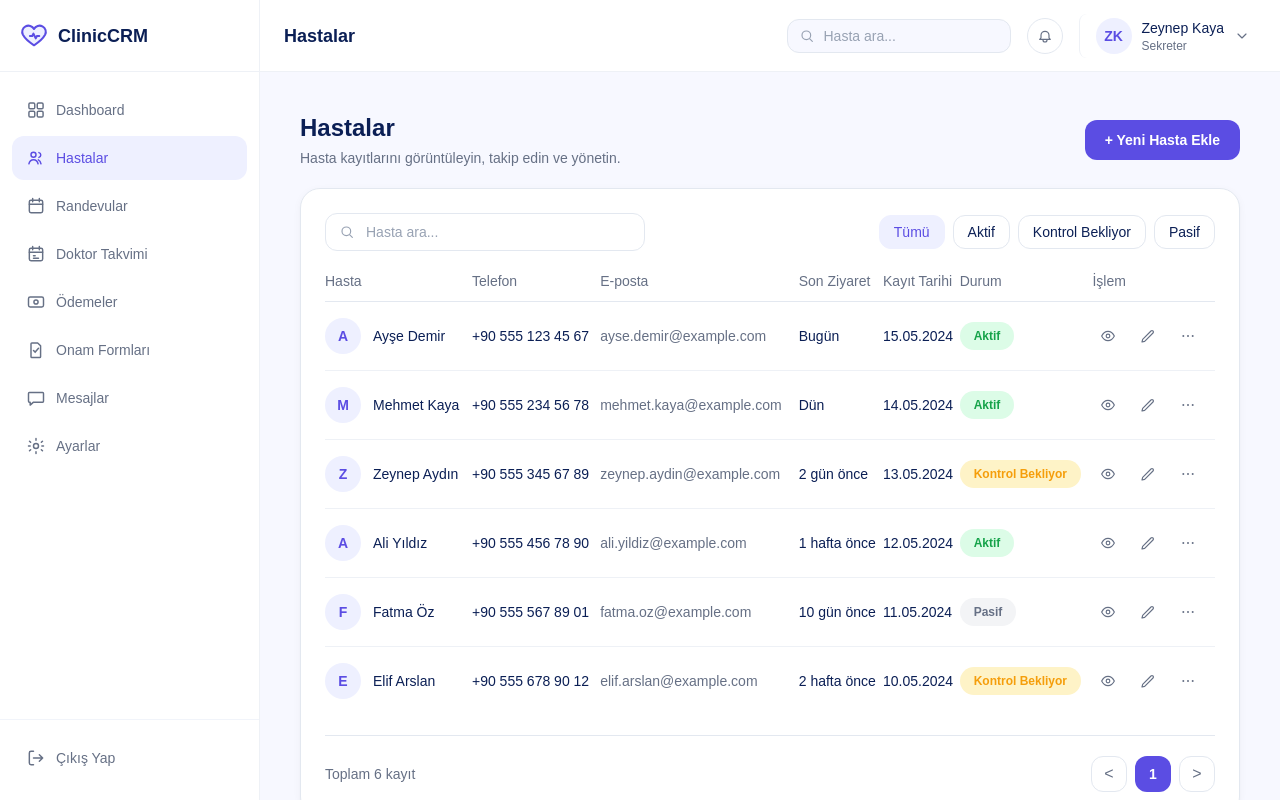
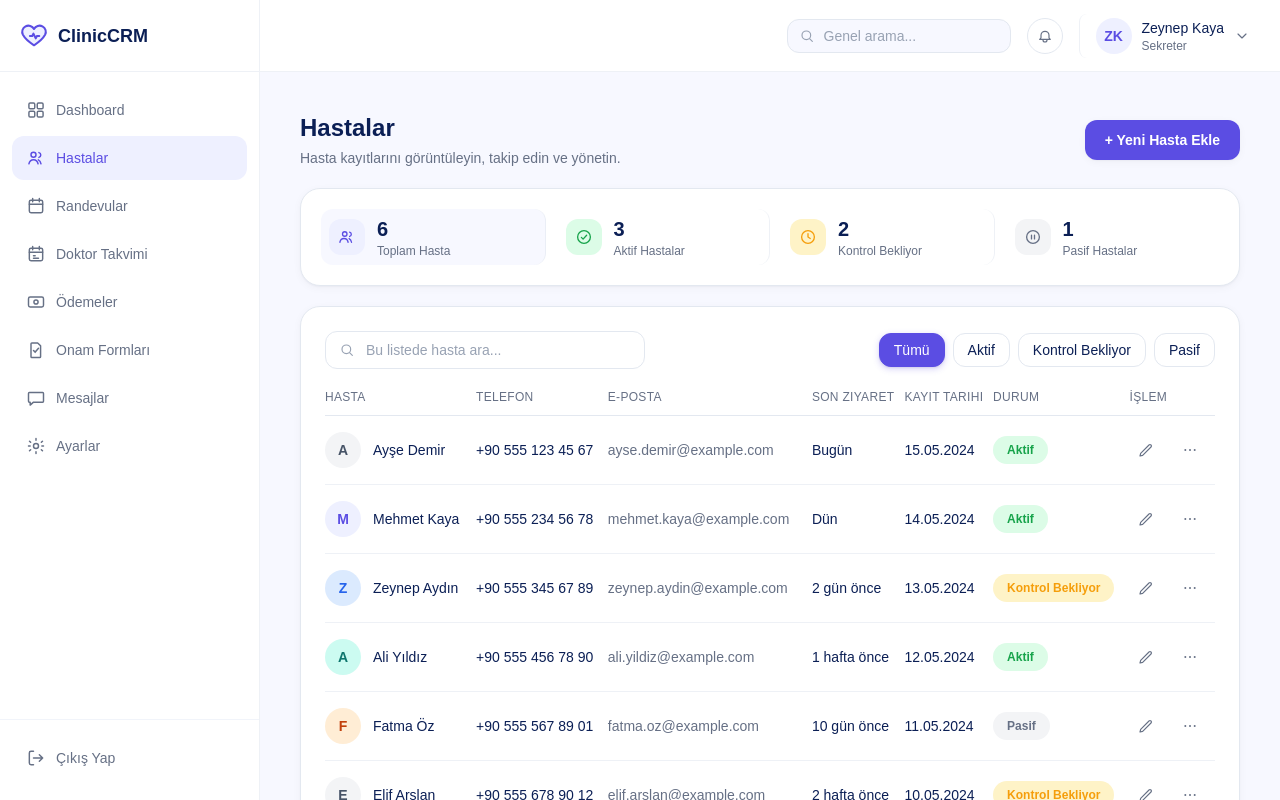
Before and after one commit to zeynep-tuna/clinic-crm, a Next.js app in the folder frontend/: page /secretary/patients in a window 1280 px wide. Built offline with nearby package versions, Linux system fonts and the light colour scheme.

Commit message:
Polish secretary patients page

```diff
--- a/frontend/app/secretary/patients/page.tsx
+++ b/frontend/app/secretary/patients/page.tsx
@@ -1,6 +1,79 @@
-import SecretaryPatientsTable from "@/components/secretary/SecretaryPatientsTable";
+"use client";
+
+import { useState } from "react";
+import SecretaryPatientsTable, { type FilterValue } from "@/components/secretary/SecretaryPatientsTable";
+import { secretaryPatientRows } from "@/data/secretaryPatients";
+
+function UsersIcon() {
+  return (
+    <svg viewBox="0 0 24 24" fill="none" stroke="currentColor" strokeWidth={1.75} className="h-4.5 w-4.5">
+      <circle cx="9" cy="8" r="3" />
+      <path strokeLinecap="round" d="M2.5 19c.6-3 2.7-5 5.5-5s4.9 2 5.5 5" />
+      <path strokeLinecap="round" d="M15.5 5.5a3 3 0 0 1 0 5.8M18 19c-.4-2.3-1.5-4-3.2-4.8" />
+    </svg>
+  );
+}
+
+function CheckCircleIcon() {
+  return (
+    <svg viewBox="0 0 24 24" fill="none" stroke="currentColor" strokeWidth={1.75} className="h-4.5 w-4.5">
+      <circle cx="12" cy="12" r="8.5" />
+      <path strokeLinecap="round" strokeLinejoin="round" d="M8.5 12.5l2.3 2.3 4.7-5.1" />
+    </svg>
+  );
+}
+
+function ClockIcon() {
+  return (
+    <svg viewBox="0 0 24 24" fill="none" stroke="currentColor" strokeWidth={1.75} className="h-4.5 w-4.5">
+      <circle cx="12" cy="12" r="8.5" />
+      <path strokeLinecap="round" strokeLinejoin="round" d="M12 7.5V12l3 2" />
+    </svg>
+  );
+}
+
+function PauseCircleIcon() {
+  return (
+    <svg viewBox="0 0 24 24" fill="none" stroke="currentColor" strokeWidth={1.75} className="h-4.5 w-4.5">
+      <circle cx="12" cy="12" r="8.5" />
+      <path strokeLinecap="round" d="M10 9.5v5M14 9.5v5" />
+    </svg>
+  );
+}
 
 export default function SecretaryPatientsPage() {
+  const [activeFilter, setActiveFilter] = useState<FilterValue>("Tümü");
+
+  const total = secretaryPatientRows.length;
+  const activeCount = secretaryPatientRows.filter((patient) => patient.status === "Aktif").length;
+  const pendingCount = secretaryPatientRows.filter((patient) => patient.status === "Kontrol Bekliyor").length;
+  const inactiveCount = secretaryPatientRows.filter((patient) => patient.status === "Pasif").length;
+
+  const summaryItems: { label: string; value: number; icon: React.ReactNode; color: string; filterValue: FilterValue }[] = [
+    { label: "Toplam Hasta", value: total, icon: <UsersIcon />, color: "bg-[#EEF0FF] text-[#5B4DE3]", filterValue: "Tümü" },
+    {
+      label: "Aktif Hastalar",
+      value: activeCount,
+      icon: <CheckCircleIcon />,
+      color: "bg-[#DCFCE7] text-[#16A34A]",
+      filterValue: "Aktif",
+    },
+    {
+      label: "Kontrol Bekliyor",
+      value: pendingCount,
+      icon: <ClockIcon />,
+      color: "bg-[#FEF3C7] text-[#F59E0B]",
+      filterValue: "Kontrol Bekliyor",
+    },
+    {
+      label: "Pasif Hastalar",
+      value: inactiveCount,
+      icon: <PauseCircleIcon />,
+      color: "bg-[#F3F4F6] text-[#667085]",
+      filterValue: "Pasif",
+    },
+  ];
+
   return (
     <div className="flex flex-col gap-5">
       <div className="flex flex-wrap items-center justify-between gap-4">
@@ -13,13 +86,38 @@ export default function SecretaryPatientsPage() {
 
         <button
           type="button"
-          className="rounded-xl bg-[#5B4DE3] px-5 py-2.5 text-sm font-semibold text-white hover:bg-[#4c3fd1]"
+          className="rounded-xl bg-[#5B4DE3] px-5 py-2.5 text-sm font-semibold text-white shadow-[0_1px_2px_rgba(16,24,40,0.04),0_2px_8px_rgba(16,24,40,0.04)] transition-colors hover:bg-[#4c3fd1]"
         >
           + Yeni Hasta Ekle
         </button>
       </div>
 
-      <SecretaryPatientsTable />
+      <div className="grid grid-cols-2 gap-4 rounded-[20px] border border-[#E3E8F0] bg-white p-5 shadow-[0_1px_2px_rgba(16,24,40,0.04),0_2px_8px_rgba(16,24,40,0.04)] sm:grid-cols-4 sm:gap-0 sm:divide-x sm:divide-[#E3E8F0]/60">
+        {summaryItems.map((item) => {
+          const isSelected = activeFilter === item.filterValue;
+
+          return (
+            <button
+              key={item.label}
+              type="button"
+              onClick={() => setActiveFilter(item.filterValue)}
+              className={`flex cursor-pointer items-center gap-3 rounded-xl px-2 py-1.5 text-left transition-colors sm:px-5 sm:first:pl-2 sm:first:ml-0 sm:last:pr-2 ${
+                isSelected ? "bg-[#F7F8FF]" : "hover:bg-[#F7F8FF]"
+              }`}
+            >
+              <span className={`flex h-9 w-9 shrink-0 items-center justify-center rounded-xl ${item.color}`}>
+                {item.icon}
+              </span>
+              <div>
+                <p className="text-xl font-bold text-[#0B1F55]">{item.value}</p>
+                <p className="text-xs text-[#667085]">{item.label}</p>
+              </div>
+            </button>
+          );
+        })}
+      </div>
+
+      <SecretaryPatientsTable activeFilter={activeFilter} onFilterChange={setActiveFilter} />
     </div>
   );
 }
--- a/frontend/components/secretary/SecretaryPatientsTable.tsx
+++ b/frontend/components/secretary/SecretaryPatientsTable.tsx
@@ -1,9 +1,10 @@
 "use client";
 
 import { useMemo, useState } from "react";
+import { useRouter } from "next/navigation";
 import { secretaryPatientRows, type SecretaryPatientStatus } from "@/data/secretaryPatients";
 
-type FilterValue = "Tümü" | SecretaryPatientStatus;
+export type FilterValue = "Tümü" | SecretaryPatientStatus;
 
 const filters: FilterValue[] = ["Tümü", "Aktif", "Kontrol Bekliyor", "Pasif"];
 
@@ -13,13 +14,17 @@ const statusBadgeClass: Record<SecretaryPatientStatus, string> = {
   Pasif: "bg-[#F3F4F6] text-[#667085]",
 };
 
-function EyeIcon() {
-  return (
-    <svg viewBox="0 0 24 24" fill="none" stroke="currentColor" strokeWidth={1.75} className="h-4 w-4">
-      <path strokeLinecap="round" strokeLinejoin="round" d="M2.5 12S6 5 12 5s9.5 7 9.5 7-3.5 7-9.5 7-9.5-7-9.5-7Z" />
-      <circle cx="12" cy="12" r="2.75" />
-    </svg>
-  );
+const avatarPalette = [
+  "bg-[#EEF0FF] text-[#5B4DE3]",
+  "bg-[#DBEAFE] text-[#2563EB]",
+  "bg-[#CCFBF1] text-[#0F766E]",
+  "bg-[#FFEDD5] text-[#C2410C]",
+  "bg-[#F3F4F6] text-[#475467]",
+];
+
+function getAvatarColor(id: string) {
+  const sum = id.split("").reduce((total, char) => total + char.charCodeAt(0), 0);
+  return avatarPalette[sum % avatarPalette.length];
 }
 
 function EditIcon() {
@@ -40,9 +45,14 @@ function MoreIcon() {
   );
 }
 
-export default function SecretaryPatientsTable() {
+interface SecretaryPatientsTableProps {
+  activeFilter: FilterValue;
+  onFilterChange: (filter: FilterValue) => void;
+}
+
+export default function SecretaryPatientsTable({ activeFilter, onFilterChange }: SecretaryPatientsTableProps) {
+  const router = useRouter();
   const [search, setSearch] = useState("");
-  const [activeFilter, setActiveFilter] = useState<FilterValue>("Tümü");
 
   const filteredPatients = useMemo(() => {
     const term = search.trim().toLowerCase();
@@ -72,7 +82,7 @@ export default function SecretaryPatientsTable() {
             type="text"
             value={search}
             onChange={(event) => setSearch(event.target.value)}
-            placeholder="Hasta ara..."
+            placeholder="Bu listede hasta ara..."
             className="w-full rounded-xl border border-[#E3E8F0] bg-white py-2 pl-10 pr-4 text-sm text-[#0B1F55] placeholder:text-[#98A2B3] focus:border-[#5B4DE3] focus:outline-none focus:ring-2 focus:ring-[#5B4DE3]/20"
           />
         </div>
@@ -85,11 +95,11 @@ export default function SecretaryPatientsTable() {
               <button
                 key={filter}
                 type="button"
-                onClick={() => setActiveFilter(filter)}
+                onClick={() => onFilterChange(filter)}
                 className={`rounded-xl border px-3.5 py-1.5 text-sm font-medium transition-colors ${
                   isActive
-                    ? "border-[#EEF0FF] bg-[#EEF0FF] text-[#5B4DE3]"
-                    : "border-[#E3E8F0] text-[#0B1F55] hover:bg-[#F7F8FF]"
+                    ? "border-[#5B4DE3] bg-[#5B4DE3] text-white shadow-[0_1px_2px_rgba(16,24,40,0.06),0_2px_6px_rgba(91,77,227,0.25)]"
+                    : "border-[#E3E8F0] text-[#0B1F55] hover:border-[#DCD8FF] hover:bg-[#F7F8FF]"
                 }`}
               >
                 {filter}
@@ -102,7 +112,7 @@ export default function SecretaryPatientsTable() {
       <div className="mt-5 overflow-x-auto">
         <table className="w-full min-w-[880px] text-left">
           <thead>
-            <tr className="border-b border-[#E3E8F0] text-sm text-[#667085]">
+            <tr className="border-b border-[#E3E8F0] text-xs font-semibold tracking-wide text-[#667085] uppercase">
               <th className="pb-2.5 font-medium">Hasta</th>
               <th className="pb-2.5 font-medium">Telefon</th>
               <th className="pb-2.5 font-medium">E-posta</th>
@@ -114,10 +124,16 @@ export default function SecretaryPatientsTable() {
           </thead>
           <tbody>
             {filteredPatients.map((patient) => (
-              <tr key={patient.id} className="border-b border-[#E3E8F0]/60 last:border-0">
+              <tr
+                key={patient.id}
+                onClick={() => router.push(`/patients/${patient.id}`)}
+                className="cursor-pointer border-b border-[#E3E8F0]/60 transition-colors last:border-0 hover:bg-[#F8F9FF]"
+              >
                 <td className="py-4">
                   <div className="flex items-center gap-3">
-                    <div className="flex h-9 w-9 shrink-0 items-center justify-center rounded-full bg-[#EEF0FF] text-sm font-semibold text-[#5B4DE3]">
+                    <div
+                      className={`flex h-9 w-9 shrink-0 items-center justify-center rounded-full text-sm font-semibold ${getAvatarColor(patient.id)}`}
+                    >
                       {patient.fullName.charAt(0)}
                     </div>
                     <span className="text-sm font-medium text-[#0B1F55]">{patient.fullName}</span>
@@ -135,25 +151,20 @@ export default function SecretaryPatientsTable() {
                   </span>
                 </td>
                 <td className="py-4">
-                  <div className="flex items-center gap-2 text-[#667085]">
-                    <button
-                      type="button"
-                      aria-label="Görüntüle"
-                      className="flex h-8 w-8 items-center justify-center rounded-lg hover:bg-[#F7F8FF] hover:text-[#0B1F55]"
-                    >
-                      <EyeIcon />
-                    </button>
+                  <div className="flex items-center gap-3 text-[#667085]">
                     <button
                       type="button"
                       aria-label="Düzenle"
-                      className="flex h-8 w-8 items-center justify-center rounded-lg hover:bg-[#F7F8FF] hover:text-[#0B1F55]"
+                      onClick={(event) => event.stopPropagation()}
+                      className="flex h-8 w-8 items-center justify-center rounded-lg transition-colors hover:bg-[#F7F8FF] hover:text-[#0B1F55]"
                     >
                       <EditIcon />
                     </button>
                     <button
                       type="button"
                       aria-label="Diğer işlemler"
-                      className="flex h-8 w-8 items-center justify-center rounded-lg hover:bg-[#F7F8FF] hover:text-[#0B1F55]"
+                      onClick={(event) => event.stopPropagation()}
+                      className="flex h-8 w-8 items-center justify-center rounded-lg transition-colors hover:bg-[#F7F8FF] hover:text-[#0B1F55]"
                     >
                       <MoreIcon />
                     </button>
--- a/frontend/components/secretary/SecretaryTopbar.tsx
+++ b/frontend/components/secretary/SecretaryTopbar.tsx
@@ -1,36 +1,8 @@
-"use client";
-
-import { usePathname } from "next/navigation";
 import { secretaryProfile } from "@/data/secretaryDashboard";
 
-const pageTitles: { href: string; title: string }[] = [
-  { href: "/secretary/dashboard", title: "Sekreter Dashboard" },
-  { href: "/secretary/patients", title: "Hastalar" },
-  { href: "/secretary/appointments", title: "Randevular" },
-  { href: "/secretary/doctor-schedule", title: "Doktor Takvimi" },
-  { href: "/secretary/payments", title: "Ödemeler" },
-  { href: "/secretary/consent-forms", title: "Onam Formları" },
-  { href: "/secretary/messages", title: "Mesajlar" },
-  { href: "/secretary/settings", title: "Ayarlar" },
-];
-
-function isRouteActive(pathname: string, href: string) {
-  if (href === "/secretary/dashboard") {
-    return pathname === href;
-  }
-
-  return pathname === href || pathname.startsWith(`${href}/`);
-}
-
 export default function SecretaryTopbar() {
-  const pathname = usePathname();
-  const title =
-    pageTitles.find((item) => isRouteActive(pathname, item.href))?.title ?? "Sekreter Dashboard";
-
   return (
-    <header className="flex min-h-18 shrink-0 flex-wrap items-center justify-between gap-4 border-b border-[#E3E8F0]/60 bg-white px-6 py-3">
-      <h1 className="text-lg font-semibold text-[#0B1F55]">{title}</h1>
-
+    <header className="flex min-h-18 shrink-0 flex-wrap items-center justify-end gap-4 border-b border-[#E3E8F0]/60 bg-white px-6 py-3">
       <div className="flex items-center gap-4">
         <div className="relative hidden md:block">
           <svg
@@ -45,7 +17,7 @@ export default function SecretaryTopbar() {
           </svg>
           <input
             type="text"
-            placeholder="Hasta ara..."
+            placeholder="Genel arama..."
             className="w-56 rounded-xl border border-[#E3E8F0] bg-[#F7F8FF] py-1.5 pl-9 pr-4 text-sm text-[#0B1F55] placeholder:text-[#98A2B3] focus:border-[#5B4DE3] focus:bg-white focus:outline-none focus:ring-2 focus:ring-[#5B4DE3]/20"
           />
         </div>
```
